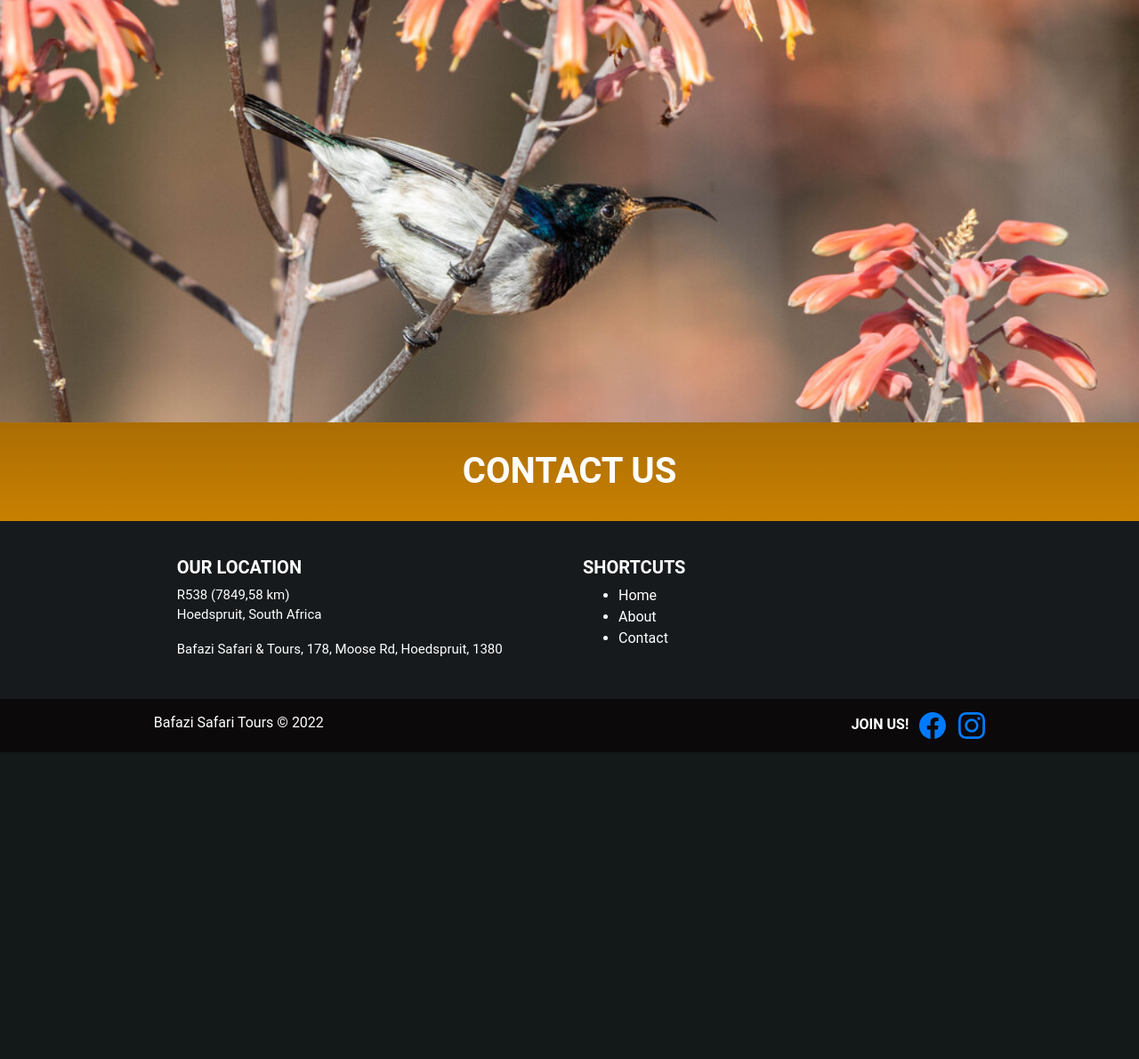
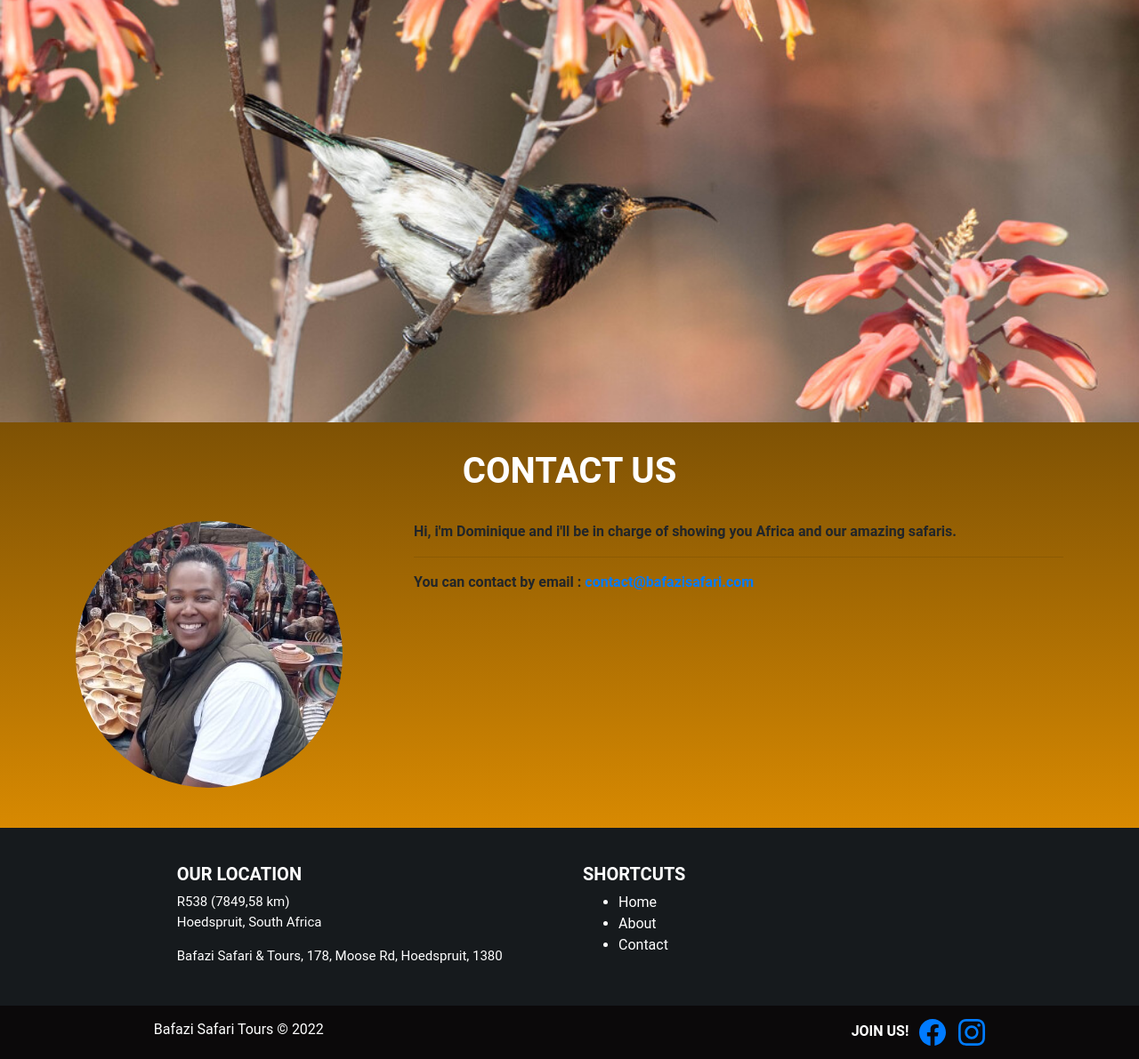
Before and after one commit to DFTallafigo/BafaziSafari, a Yii app: template views/site/contact.php in a window 1280 px wide. Shown: the whole page at 89% size. Before the commit the page ends 846 px from the top, so only its background shows below. Run offline with PHP 8.4 and a stand-in for Yii, Linux system fonts and the light colour scheme; the template is opened without the code that fills it, so the values that code supplies are empty; some libraries are stand-ins or nearby versions.

Commit message:
pagina contactos

```diff
--- a/views/layouts/main.php
+++ b/views/layouts/main.php
@@ -36,7 +36,7 @@ AppAsset::register($this);
         'brandLabel' => Html::img('../images/logo2.png', ['id' => 'logo']),
         'brandUrl' => '',
         'options' => [
-            'class' => 'navbar-dark bg-dark navbar-expand-md',
+            'class' => 'navbar-dark navbar-expand-md',
         ],
         'collapseOptions' => [
             'class' => '',
@@ -77,13 +77,13 @@ AppAsset::register($this);
                 <strong>SHORTCUTS</strong>
             </h5>
             <ul id="shortcuts">
-                <a href="<?= Url::toRoute('site/index', true); ?>">
+                <a href="<?= Url::toRoute('/site/index', true); ?>">
                     <li>Home</li>
                 </a>
-                <a href="<?= Url::toRoute('site/about', true); ?>">
+                <a href="<?= Url::toRoute('/site/about', true); ?>">
                     <li>About</li>
                 </a>
-                <a href="<?= Url::toRoute('site/contact', true); ?>">
+                <a href="<?= Url::toRoute('/site/contact', true); ?>">
                     <li>Contact</li>
                 </a>
             </ul>
--- a/views/site/contact.php
+++ b/views/site/contact.php
@@ -21,6 +21,26 @@ $this->params['breadcrumbs'][] = $this->title;
         </h1>
     </div>
 
-    <div class="content-about">
+    <div class="container">
+        <div class="row">
+            <div class="col-4">
+                <img id="img-contact" src="../images/dominique.jpg" alt="">
+            </div>
+            <div class="col-8">
+                <p>
+                    <strong>
+                        Hi, i'm Dominique and i'll be in charge of showing you Africa and our amazing safaris.
+                    </strong>
+                </p>
+                <hr>
+                <p>
+                    <strong>
+                        You can contact by email : <a href="mailto:contact@bafazisafari.com?Subject=Safari%20information">contact@bafazisafari.com</a>
+                    </strong>
+                </p>
+            </div>
+            <div class="col-12" style="padding: 2%;">
 
+            </div>
+        </div>
     </div>
--- a/web/css/site.css
+++ b/web/css/site.css
@@ -12,6 +12,10 @@ html, body {
 
 .nav-item {
     color: white;
+}
+
+.navbar-expand-md {
+    background-color: rgb(194, 124, 4) !important;
 }
 
 .navbar-brand {
@@ -64,8 +68,8 @@ html, body {
     height: 600px;
     margin-top: -125px;
     background-size: cover;
-    background-position: 25% 40%;
-    background-image: url(../images/_29I6552.jpg);
+    background-position: 25% 30%;
+    background-image: url(../images/_29I7631-Pano.jpg);
     background-repeat: no-repeat;
     color: white;
     align-items: center;
@@ -128,6 +132,7 @@ ul > li {
 #logo {
     width: 40%;
     height: 40%;
+    margin-left: 20px;
 }
 
 .bg-dark {
@@ -480,3 +485,22 @@ ul > li {
         margin-right: 30px;
     }
 }
+
+.container-w {
+    max-width: 1500px;
+}
+
+.navbar  {
+    padding: 0;
+}
+
+.separador {
+    padding: 0.5%;
+    background-color: black;
+}
+
+#img-contact {
+    width: 300px;
+    height: 300px;
+    border-radius: 150px;
+}
```
Also changed, not shown: views/site/about.php (+7 -0 lines), views/site/index.php (+10 -1 lines), web/images/_29I7631-Pano.jpg (added), web/images/dominique.jpg (added).
